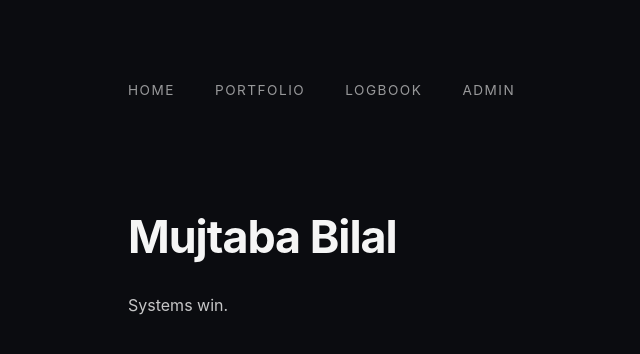
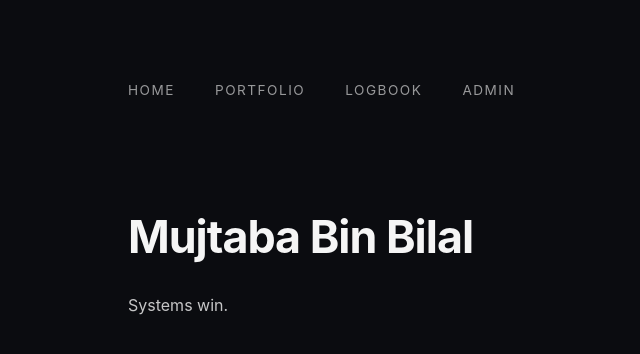
Before and after one commit to Mujtaba-Bin-Bilal/zetalinked, a Next.js app: page / in a window 1280 px wide. Shown: the top 354 px of the page, without its empty margins (172-812 px from the left). Built offline with nearby package versions, Linux system fonts and the light colour scheme; no server answers; the database is empty.

Commit message:
updated the name

```diff
--- a/app/page.tsx
+++ b/app/page.tsx
@@ -66,7 +66,7 @@ export default function Home() {
     <div>
       {/* HERO */}
       <section style={{ marginBottom: "100px" }}>
-        <h1>Mujtaba Bilal</h1>
+        <h1>Mujtaba Bin Bilal</h1>
         <p>Systems win.</p>
       </section>
 
```
